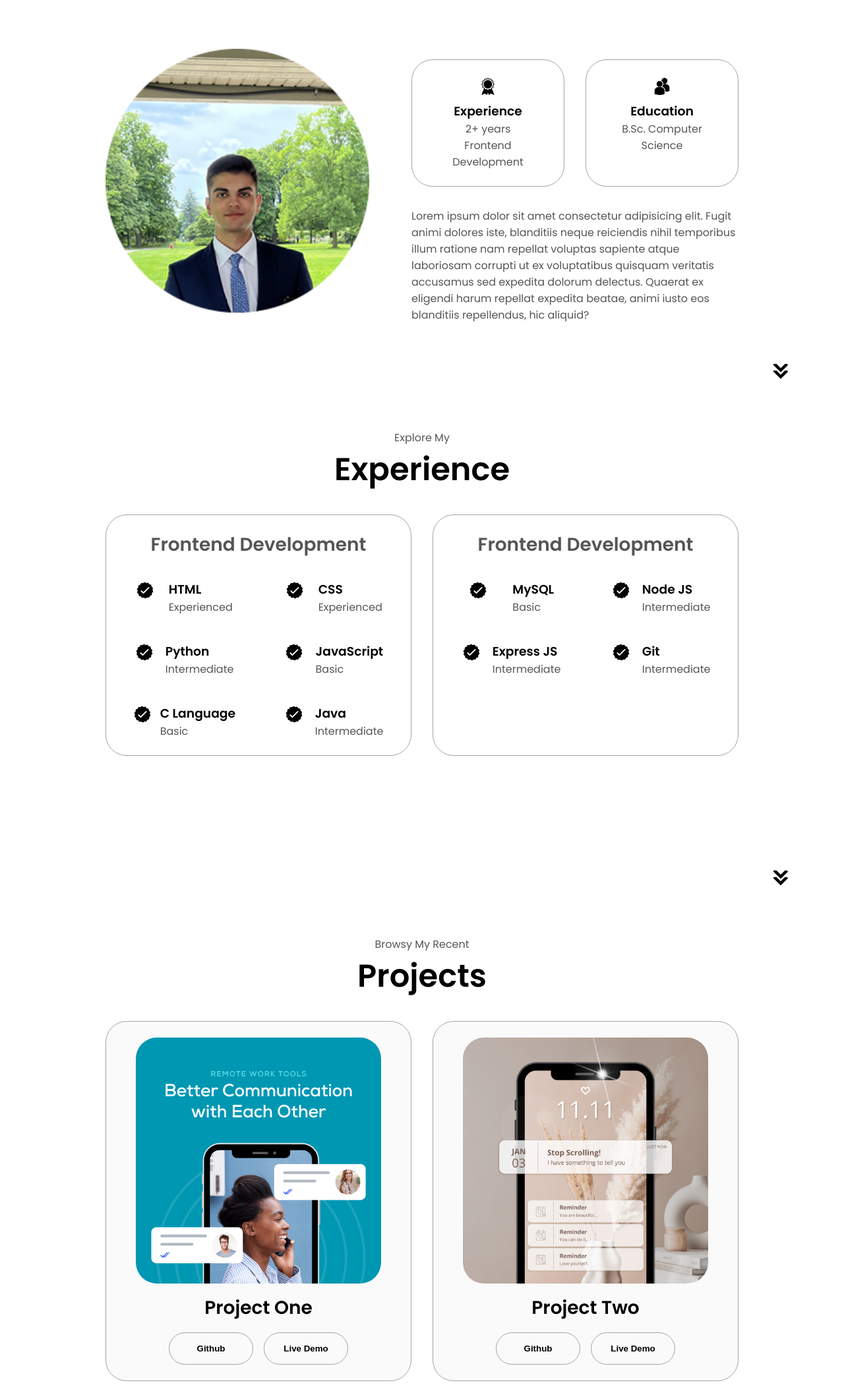
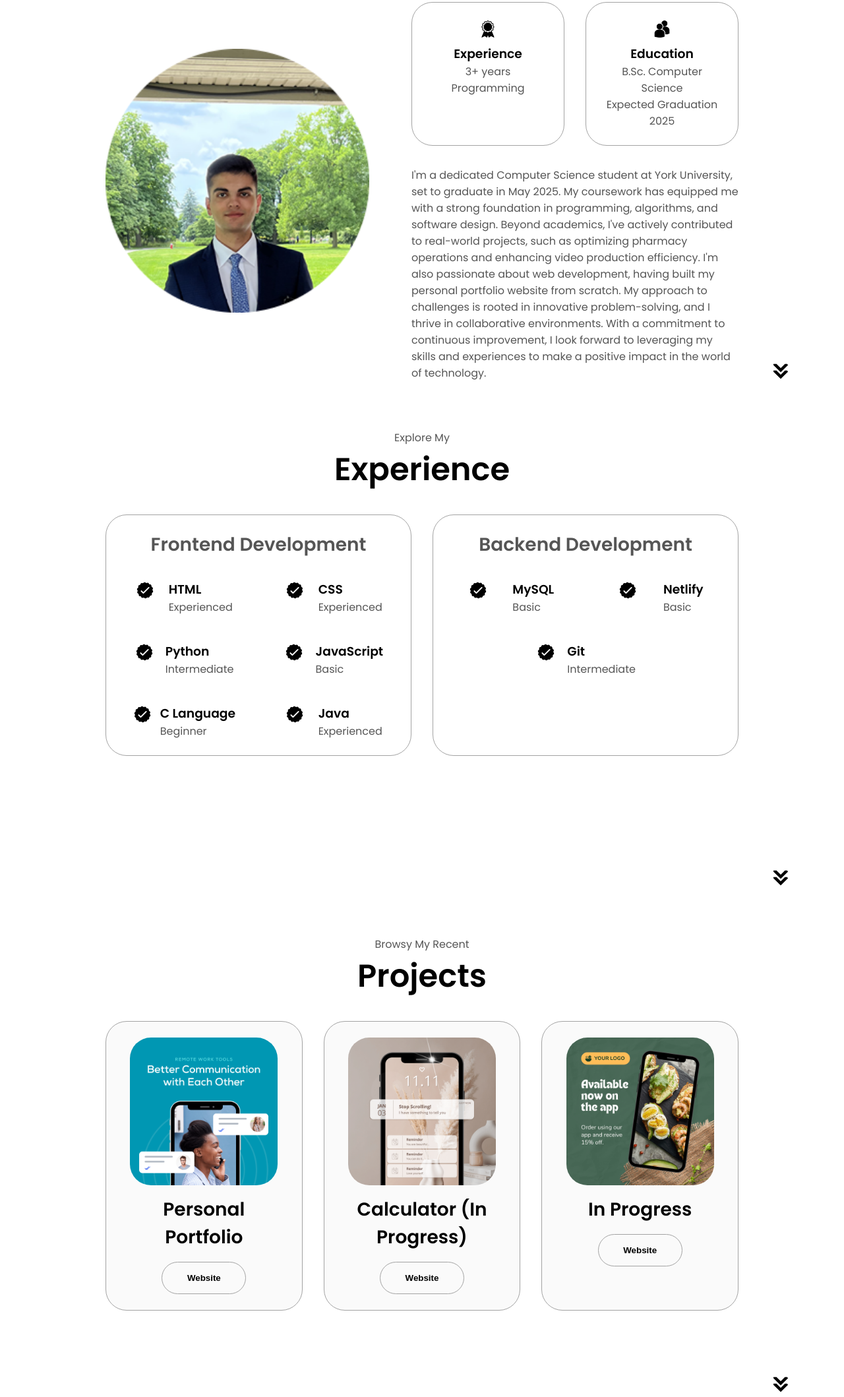
Before and after one commit to adilg03/Portfolio, a plain HTML site: page index.html in a window 1280 px wide. Shown: the part 1045-3163 px from the top of the page at 66% size. Drawn offline with Linux system fonts and the light colour scheme.

Commit message:
Updated version

```diff
--- a/index.html
+++ b/index.html
@@ -46,7 +46,7 @@
         <div class="btn-container">
           <button
             class="btn btn-colour-2"
-            onclick="window.open('./assets/resume-example.pdf')"
+            onclick="window.open('./assets/Adil_Guluzade_Resume.pdf')"
           >
             Download CV
           </button>
@@ -90,7 +90,7 @@
                 class="icon"
               />
               <h3>Experience</h3>
-              <p>2+ years <br />Frontend Development</p>
+              <p>3+ years <br />Programming</p>
             </div>
             <div class="details-container">
               <img
@@ -100,17 +100,23 @@
               />
               <h3>Education</h3>
               <p>B.Sc. Computer Science</p>
+              <p>Expected Graduation 2025</p>
             </div>
           </div>
           <div class="text-container">
             <p>
-              Lorem ipsum dolor sit amet consectetur adipisicing elit. Fugit
-              animi dolores iste, blanditiis neque reiciendis nihil temporibus
-              illum ratione nam repellat voluptas sapiente atque laboriosam
-              corrupti ut ex voluptatibus quisquam veritatis accusamus sed
-              expedita dolorum delectus. Quaerat ex eligendi harum repellat
-              expedita beatae, animi iusto eos blanditiis repellendus, hic
-              aliquid?
+              I'm a dedicated Computer Science student at York University, set
+              to graduate in May 2025. My coursework has equipped me with a
+              strong foundation in programming, algorithms, and software design.
+              Beyond academics, I've actively contributed to real-world
+              projects, such as optimizing pharmacy operations and enhancing
+              video production efficiency. I'm also passionate about web
+              development, having built my personal portfolio website from
+              scratch. My approach to challenges is rooted in innovative
+              problem-solving, and I thrive in collaborative environments. With
+              a commitment to continuous improvement, I look forward to
+              leveraging my skills and experiences to make a positive impact in
+              the world of technology.
             </p>
           </div>
         </div>
@@ -182,7 +188,7 @@
                 />
                 <div>
                   <h3>C Language</h3>
-                  <p>Basic</p>
+                  <p>Beginner</p>
                 </div>
               </article>
               <article>
@@ -193,13 +199,13 @@
                 />
                 <div>
                   <h3>Java</h3>
-                  <p>Intermediate</p>
+                  <p>Experienced</p>
                 </div>
               </article>
             </div>
           </div>
           <div class="details-container">
-            <h2 class="experience-sub-title">Frontend Development</h2>
+            <h2 class="experience-sub-title">Backend Development</h2>
             <div class="article-container">
               <article>
                 <img
@@ -219,19 +225,8 @@
                   class="icon"
                 />
                 <div>
-                  <h3>Node JS</h3>
-                  <p>Intermediate</p>
-                </div>
-              </article>
-              <article>
-                <img
-                  src="./Assets/checkmark.png"
-                  alt="Experience icon"
-                  class="icon"
-                />
-                <div>
-                  <h3>Express JS</h3>
-                  <p>Intermediate</p>
+                  <h3>Netlify</h3>
+                  <p>Basic</p>
                 </div>
               </article>
               <article>
@@ -269,19 +264,15 @@
                 class="project-img"
               />
             </div>
-            <h2 class="experience-sub-title project-title">Project One</h2>
+            <h2 class="experience-sub-title project-title">
+              Personal Portfolio
+            </h2>
             <div class="btn-container">
               <button
                 class="btn btn-colour-2 project-btn"
-                onclick="location.href='https://github.com/'"
+                onclick="location.href='https://adilguluzade.netlify.app/'"
               >
-                Github
-              </button>
-              <button
-                class="btn btn-colour-2 project-btn"
-                onclick="location.href='https://github.com/'"
-              >
-                Live Demo
+                Website
               </button>
             </div>
           </div>
@@ -293,19 +284,15 @@
                 class="project-img"
               />
             </div>
-            <h2 class="experience-sub-title project-title">Project Two</h2>
+            <h2 class="experience-sub-title project-title">
+              Calculator (In Progress)
+            </h2>
             <div class="btn-container">
               <button
                 class="btn btn-colour-2 project-btn"
                 onclick="location.href='https://github.com/'"
               >
-                Github
-              </button>
-              <button
-                class="btn btn-colour-2 project-btn"
-                onclick="location.href='https://github.com/'"
-              >
-                Live Demo
+                Website
               </button>
             </div>
           </div>
@@ -317,19 +304,13 @@
                 class="project-img"
               />
             </div>
-            <h2 class="experience-sub-title project-title">Project Three</h2>
+            <h2 class="experience-sub-title project-title">In Progress</h2>
             <div class="btn-container">
               <button
                 class="btn btn-colour-2 project-btn"
                 onclick="location.href='https://github.com/'"
               >
-                Github
-              </button>
-              <button
-                class="btn btn-colour-2 project-btn"
-                onclick="location.href='https://github.com/'"
-              >
-                Live Demo
+                Website
               </button>
             </div>
           </div>
```
Also changed, not shown: 1 other file.
